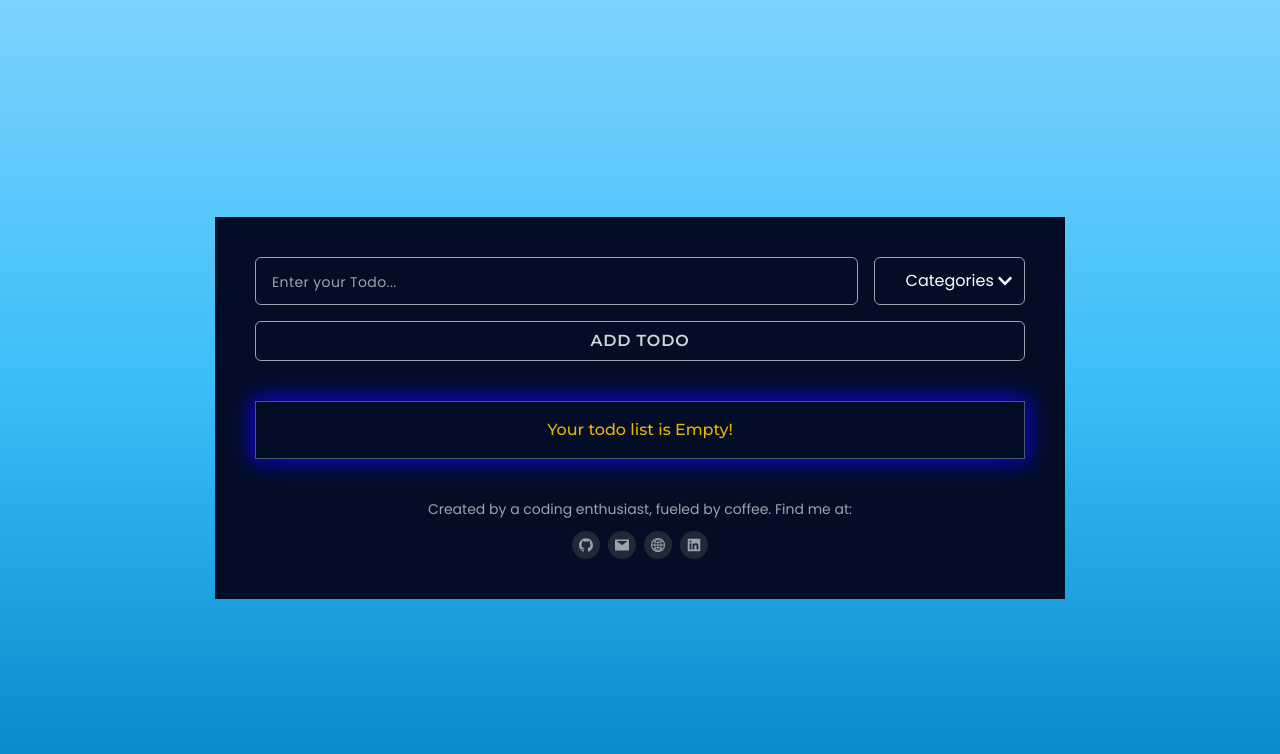
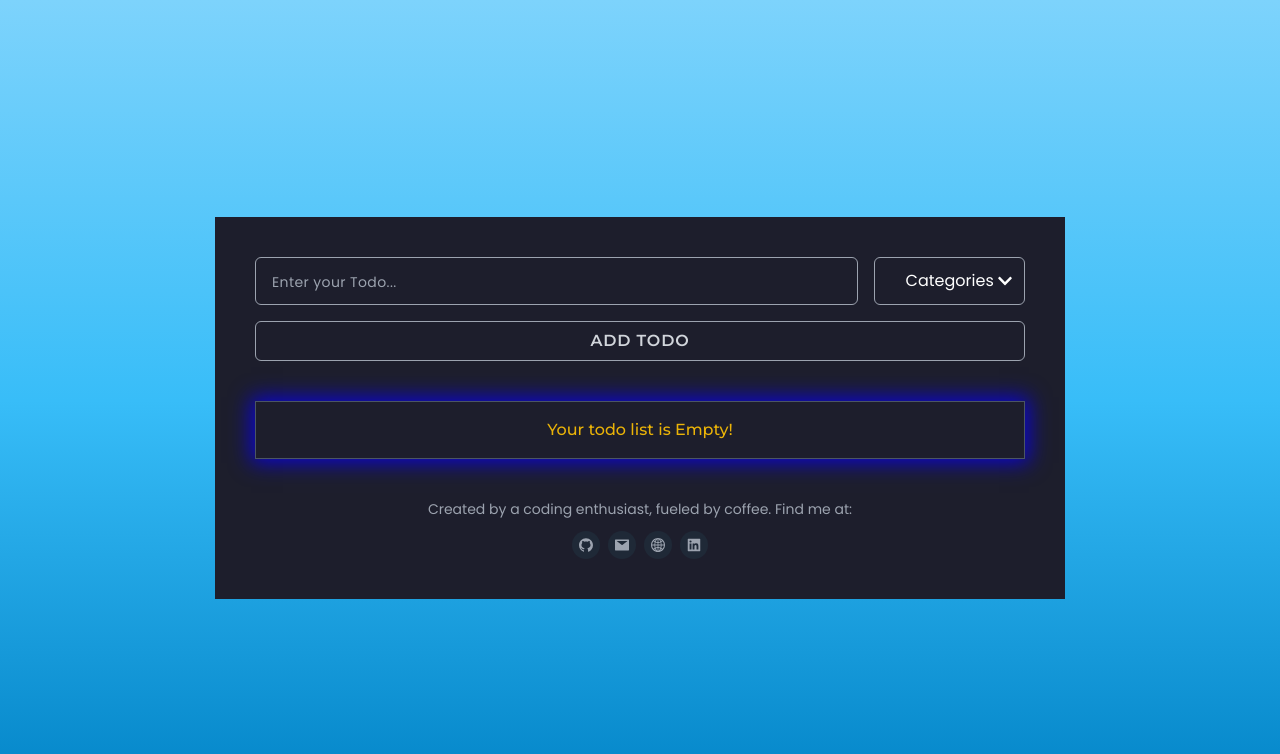
Before and after one commit to argianardi/taskify, a React (Create React App) app: page / in a window 1280 px wide. Shown: the top 754 px of the page. Built offline with nearby package versions, Linux system fonts and the light colour scheme.

Commit message:
add custom screen size

```diff
--- a/tailwind.config.js
+++ b/tailwind.config.js
@@ -3,8 +3,18 @@ module.exports = {
   content: ["./src/**/*.{js,jsx,ts,tsx}"],
   theme: {
     extend: {
+      screens: {
+        xs: "320px",
+        sm: "375px",
+        sml: "500px",
+        md: "667px",
+        mdl: "768px",
+        lg: "960px",
+        lgl: "1024px",
+        xl: "1280px",
+      },
       colors: {
-        bodyColor: "#030D25",
+        bodyColor: "#1d1e2c",
       },
       fontFamily: {
         bodyFont: ["Poppins", "sans-serif"],
```
